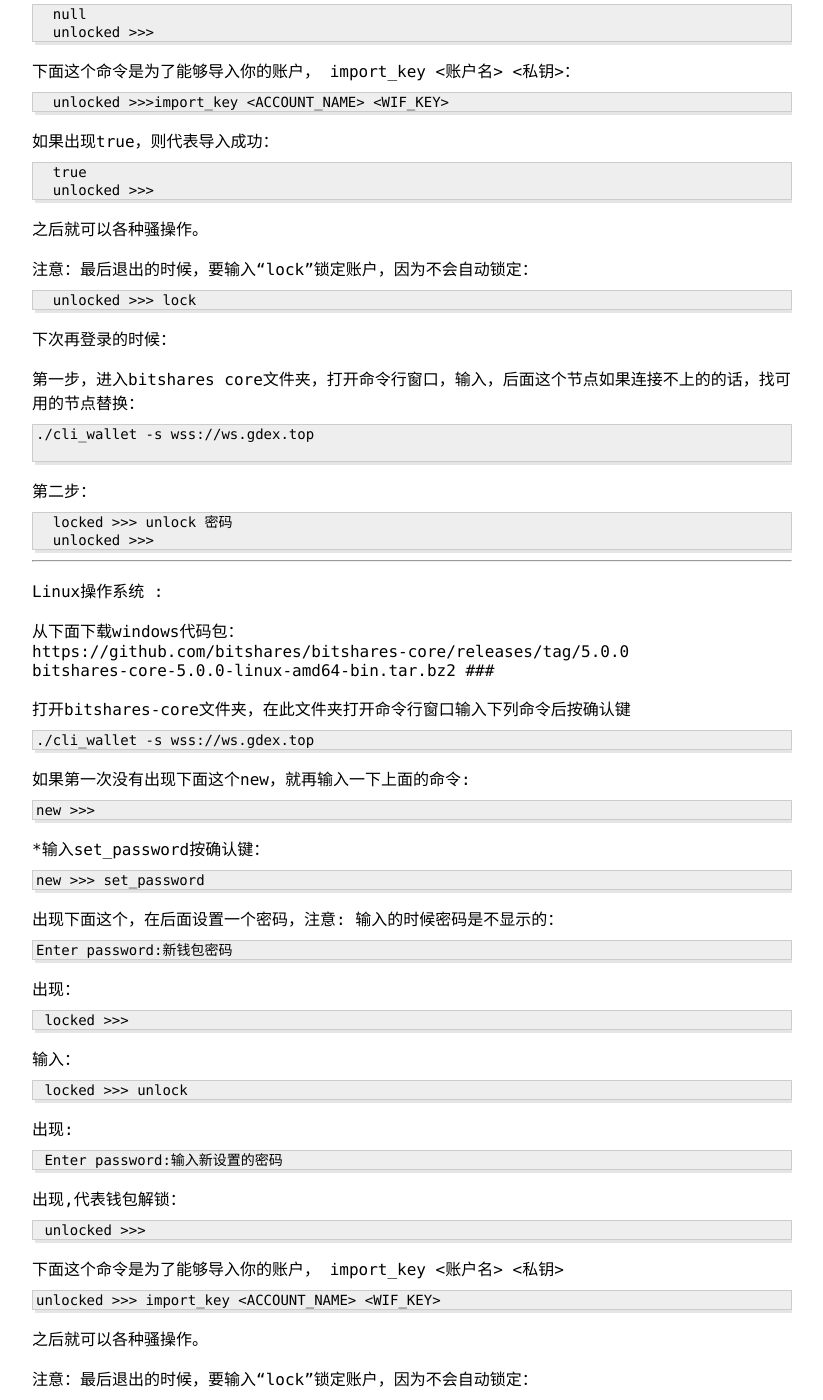
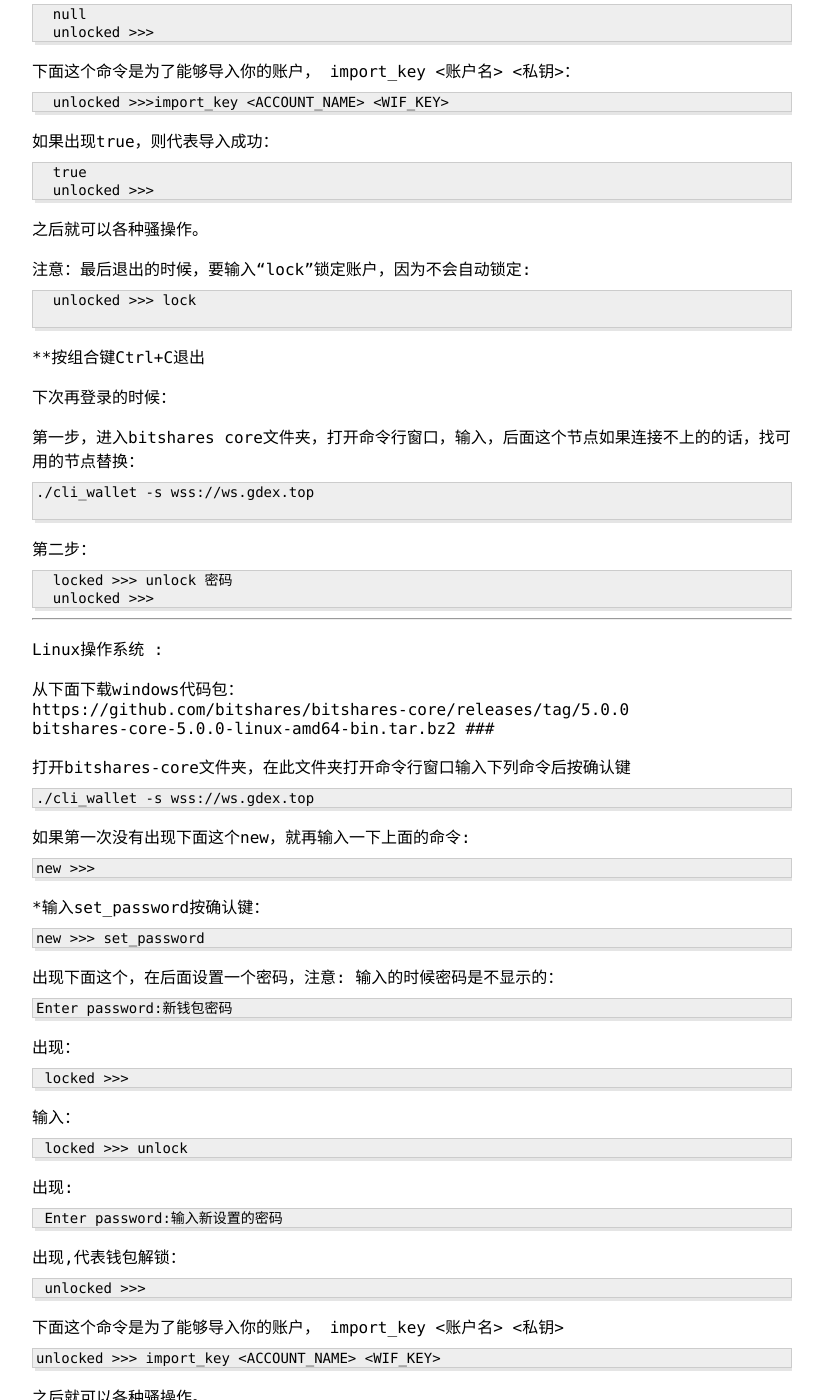
Before and after one commit to shulthz/shulthz.github.io, a Jekyll site: the page built from _posts/2020-08-06-简易cli_wallet命令行钱包的教程.markdown, in a window 1280 px wide and 1400 px high, scrolled down 917 px. Shown: the whole window, without its empty margins (228-1051 px from the left). Built offline with Jekyll 4.4.1, drawn with Linux system fonts in a browser that asks for light colours.

Commit message:
Update 2020-08-06-简易cli_wallet命令行钱包的教程.markdown

````diff
--- a/_posts/2020-08-06-简易cli_wallet命令行钱包的教程.markdown
+++ b/_posts/2020-08-06-简易cli_wallet命令行钱包的教程.markdown
@@ -62,10 +62,15 @@ wss://ws.gdex.top可以替换成其它可连接节点，如果是测试网的话
 之后就可以各种骚操作。
 
 
-注意：最后退出的时候，要输入“lock”锁定账户，因为不会自动锁定：
+注意：最后退出的时候，要输入“lock”锁定账户，因为不会自动锁定:
 ```
   unlocked >>> lock
+
 ```
+
+**按组合键Ctrl+C退出
+
+
 下次再登录的时候：
 
 第一步，进入bitshares core文件夹，打开命令行窗口，输入，后面这个节点如果连接不上的的话，找可用的节点替换：
@@ -73,7 +78,6 @@ wss://ws.gdex.top可以替换成其它可连接节点，如果是测试网的话
 ./cli_wallet -s wss://ws.gdex.top
 
 ```
-
 第二步：
 
       locked >>> unlock 密码
@@ -137,6 +141,8 @@ bitshares-core-5.0.0-linux-amd64-bin.tar.bz2
 
     unlocked >>> lock
 
+**按组合键Ctrl+C退出
+
 
 下次再登录的时候：
 
````
